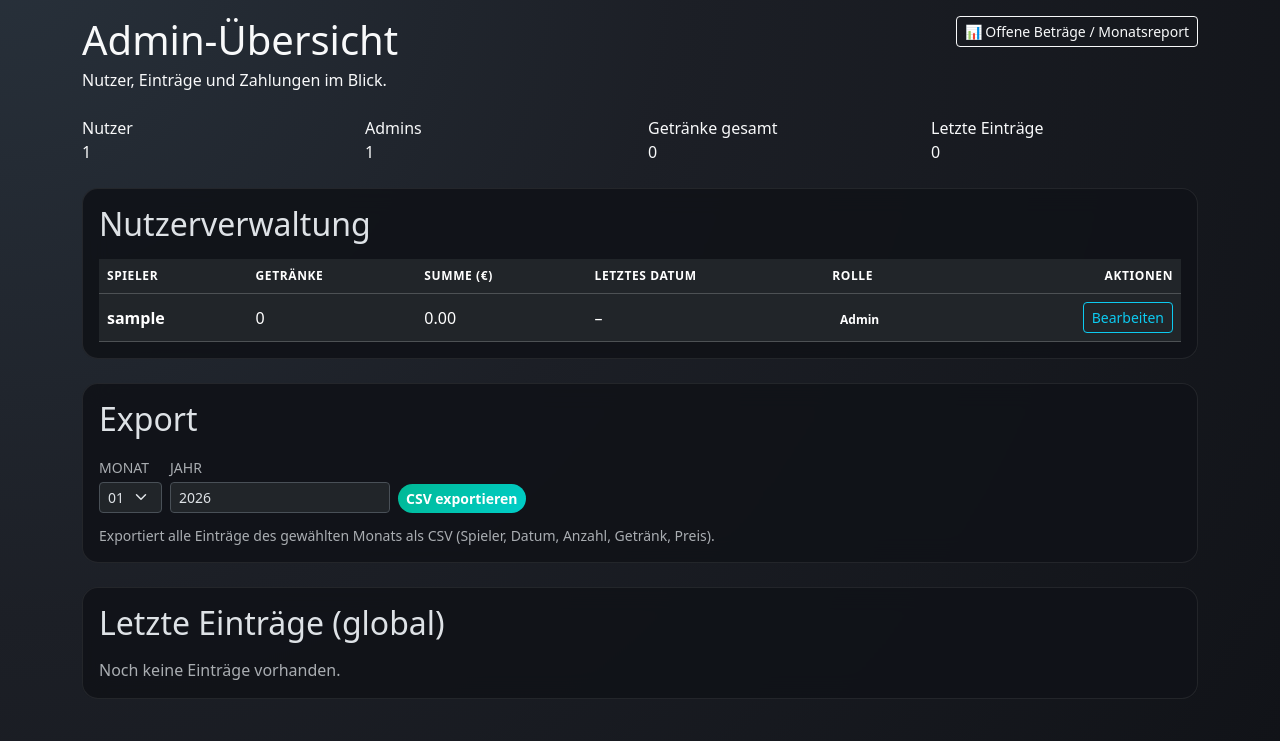
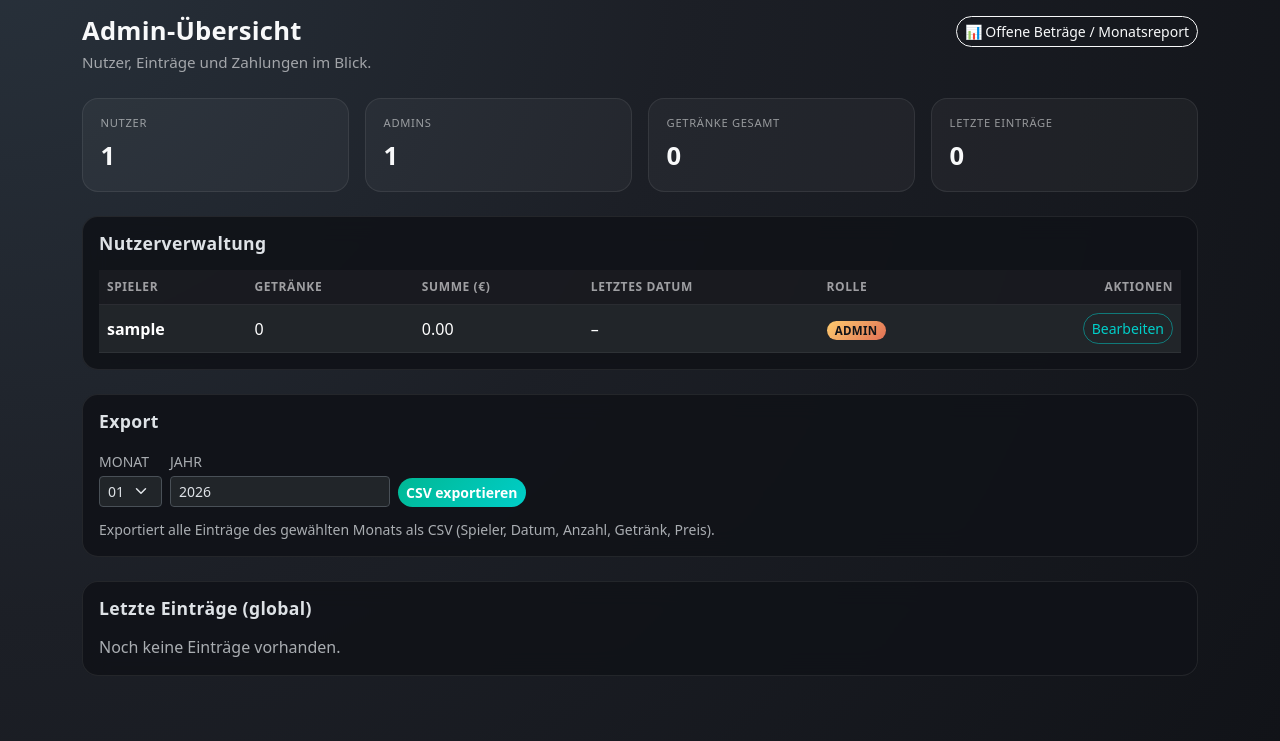
Before and after one commit to jbkunama1/hAI.VfBAHKaessle, a Flask app: page /admin in a window 1280 px wide. Shown: the part 59-800 px from the top of the page. Run offline with Flask 3, Linux system fonts and the light colour scheme; the visitor is signed in with stand-in values (Sample User, id 1); data comes from the database, SQL or seed files in the repository; data that the repository does not hold is empty.

Commit message:
Update style.css

```diff
--- a/static/style.css
+++ b/static/style.css
@@ -60,3 +60,132 @@ table thead th {
     font-size: 0.8rem;
   }
 }
+
+
+
+
+/* ─────────── Admin Dashboard Redesign ─────────── */
+.admin-title {
+  font-size: 1.6rem;
+  font-weight: 700;
+  letter-spacing: 0.01em;
+}
+
+.admin-subtitle {
+  color: rgba(248, 249, 250, 0.6);
+  font-size: 0.95rem;
+}
+
+.section-title {
+  font-size: 1.1rem;
+  font-weight: 600;
+  letter-spacing: 0.02em;
+}
+
+.stat-card {
+  border-radius: 1rem;
+  border: 1px solid rgba(255, 255, 255, 0.08);
+  background: rgba(255, 255, 255, 0.04);
+  padding: 1rem 1.1rem;
+  height: 100%;
+}
+
+.stat-label {
+  font-size: 0.7rem;
+  text-transform: uppercase;
+  letter-spacing: 0.06em;
+  color: rgba(248, 249, 250, 0.55);
+  margin-bottom: 0.35rem;
+}
+
+.stat-value {
+  font-size: 1.6rem;
+  font-weight: 700;
+  color: #f8f9fa;
+}
+
+.admin-table thead th {
+  background: rgba(255, 255, 255, 0.03);
+  color: rgba(248, 249, 250, 0.6);
+  font-weight: 600;
+  border-bottom: 1px solid rgba(255, 255, 255, 0.08) !important;
+}
+
+.admin-table tbody tr {
+  border-color: rgba(255, 255, 255, 0.06) !important;
+}
+
+.admin-table tbody tr:hover {
+  background: rgba(255, 255, 255, 0.04);
+}
+
+.badge-admin {
+  background: linear-gradient(135deg, #fdcb6e, #e17055);
+  color: #111318;
+  font-weight: 600;
+  border-radius: 999px;
+  padding: 0.35em 0.7em;
+  font-size: 0.72rem;
+  text-transform: uppercase;
+  letter-spacing: 0.03em;
+}
+
+.badge-user {
+  background: rgba(255, 255, 255, 0.08);
+  color: rgba(248, 249, 250, 0.85);
+  font-weight: 600;
+  border-radius: 999px;
+  padding: 0.35em 0.7em;
+  font-size: 0.72rem;
+  text-transform: uppercase;
+  letter-spacing: 0.03em;
+}
+
+.badge-paid {
+  background: linear-gradient(135deg, #6ab04c, #badc58);
+  color: #111318;
+  font-weight: 600;
+  border-radius: 999px;
+  padding: 0.3em 0.6em;
+  font-size: 0.7rem;
+  text-transform: uppercase;
+}
+
+.badge-open {
+  background: rgba(255, 118, 117, 0.18);
+  color: #ff7675;
+  font-weight: 600;
+  border-radius: 999px;
+  padding: 0.3em 0.6em;
+  font-size: 0.7rem;
+  text-transform: uppercase;
+  border: 1px solid rgba(255, 118, 117, 0.35);
+}
+
+.payment-form {
+  flex-wrap: wrap;
+}
+
+.btn-outline-info {
+  border-radius: 999px;
+  border-color: rgba(0, 206, 201, 0.5);
+  color: #00cec9;
+}
+
+.btn-outline-info:hover {
+  background: rgba(0, 206, 201, 0.15);
+  color: #00cec9;
+  border-color: #00cec9;
+}
+
+.btn-outline-danger {
+  border-radius: 999px;
+}
+
+.btn-outline-light {
+  border-radius: 999px;
+}
+
+.form-switch .form-check-input {
+  width: 2.5em;
+}
```
